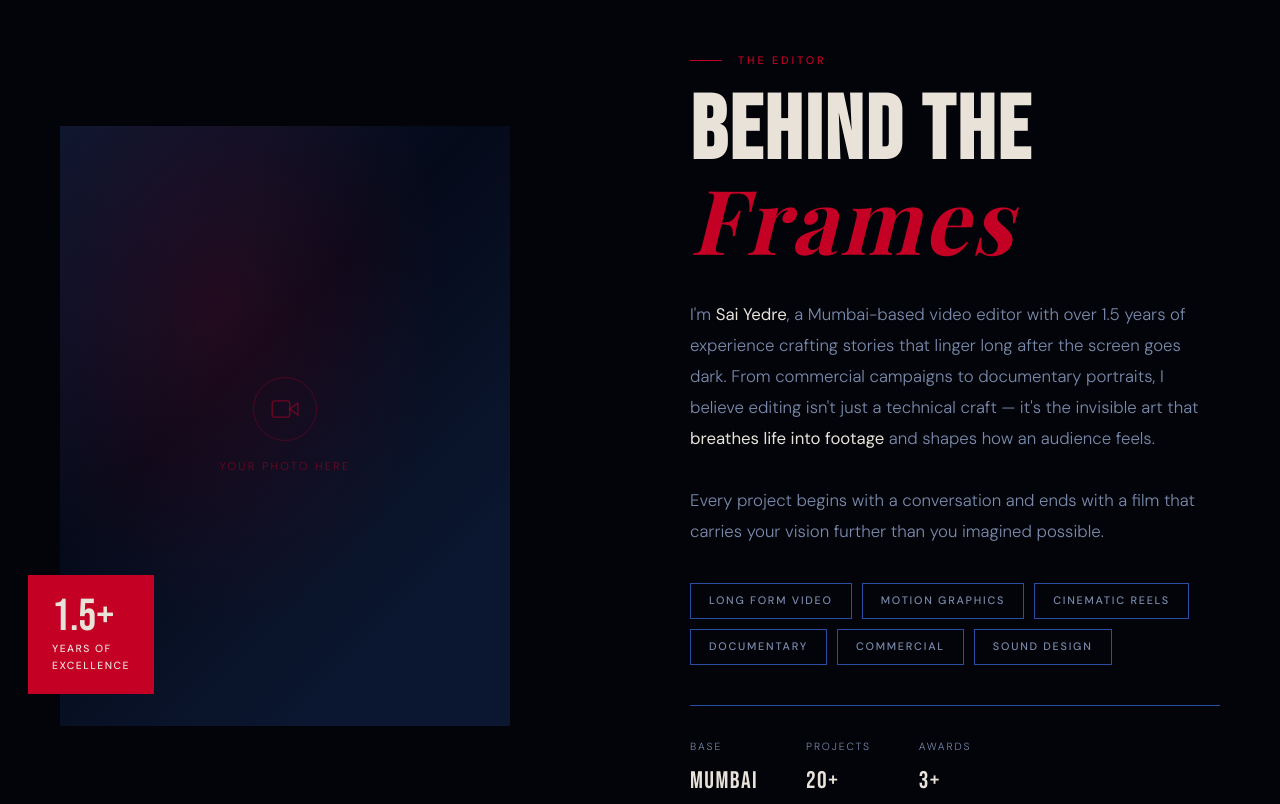
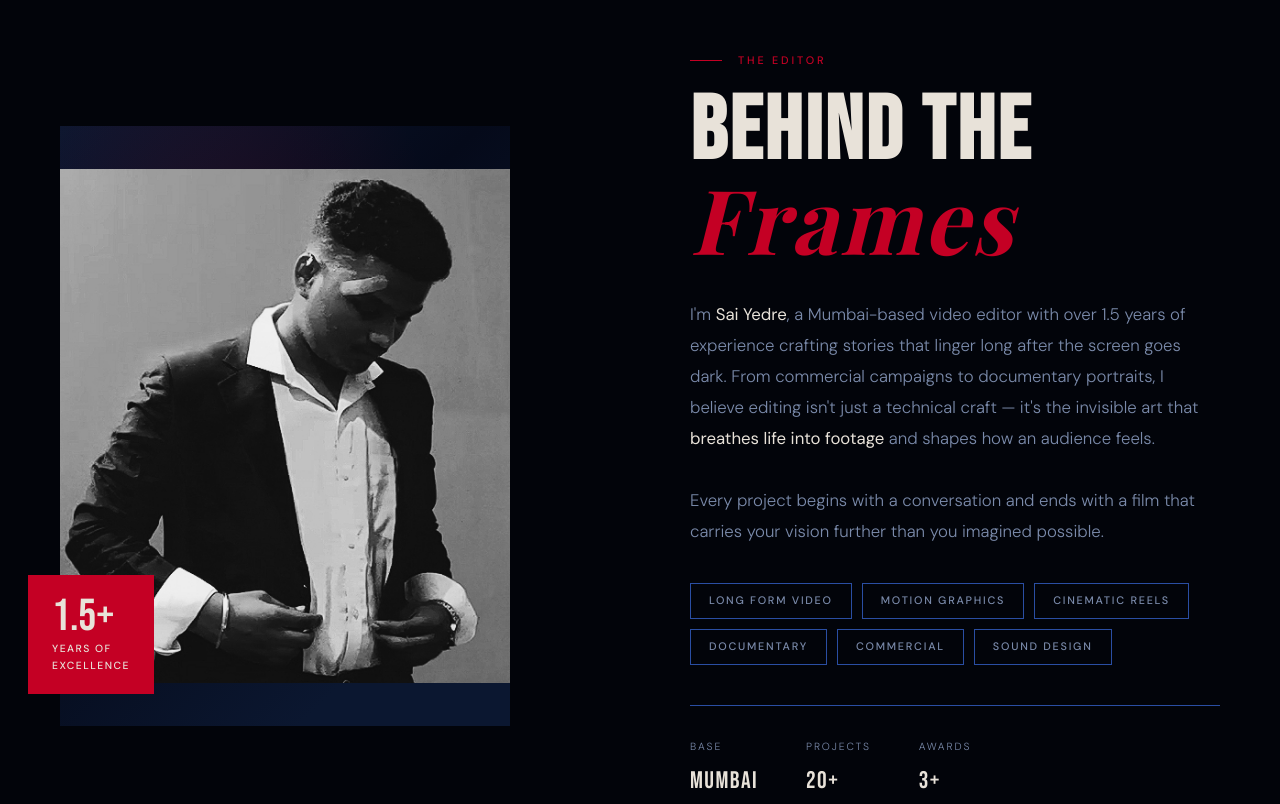
Before and after one commit to siddharth758/EDITOR-PORTFOLIO, a plain HTML site: page index.html in a window 1280 px wide. Shown: the part 1060-1864 px from the top of the page. Drawn offline with nearby package versions, Linux system fonts and the light colour scheme; a web font is replaced by a local one.

Commit message:
Replace camera icon with image in about section

```diff
--- a/index.html
+++ b/index.html
@@ -1980,21 +1980,8 @@
         <div class="about-image-box">
           <div class="about-frame-tl"></div>
           <div class="about-frame-br"></div>
-          <div class="about-image-placeholder">
-            <div class="cam-icon">
-              <svg
-                width="28"
-                height="28"
-                viewBox="0 0 24 24"
-                fill="none"
-                stroke="rgba(196,0,36,.5)"
-                stroke-width="1.2"
-              >
-                <path d="M23 7l-7 5 7 5V7z" />
-                <rect x="1" y="5" width="15" height="14" rx="2" ry="2" />
-              </svg>
-            </div>
-            <p>Your Photo Here</p>
+           <div class="about-image-placeholder">
+            <img src="SaiImage.jpeg" alt="My Photo" />
           </div>
         </div>
         <div class="about-badge">
```
